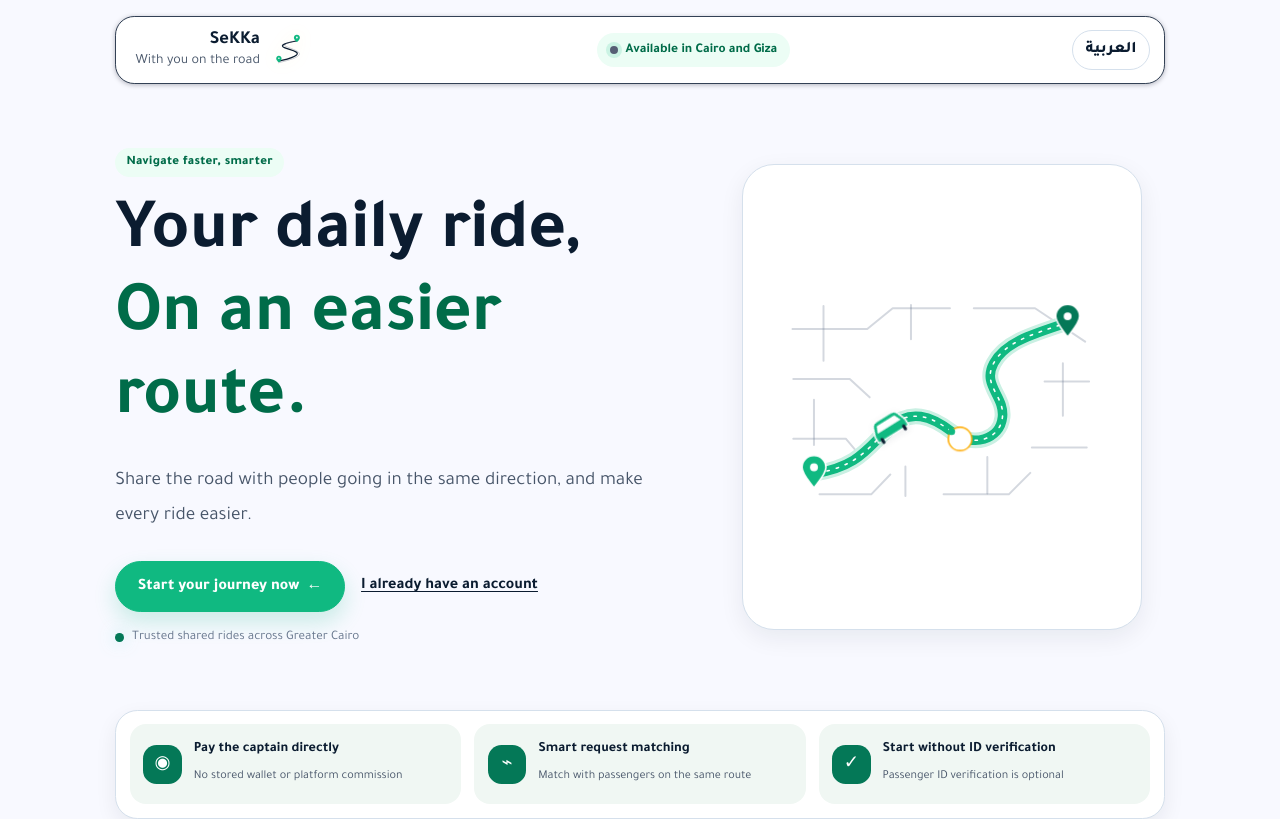
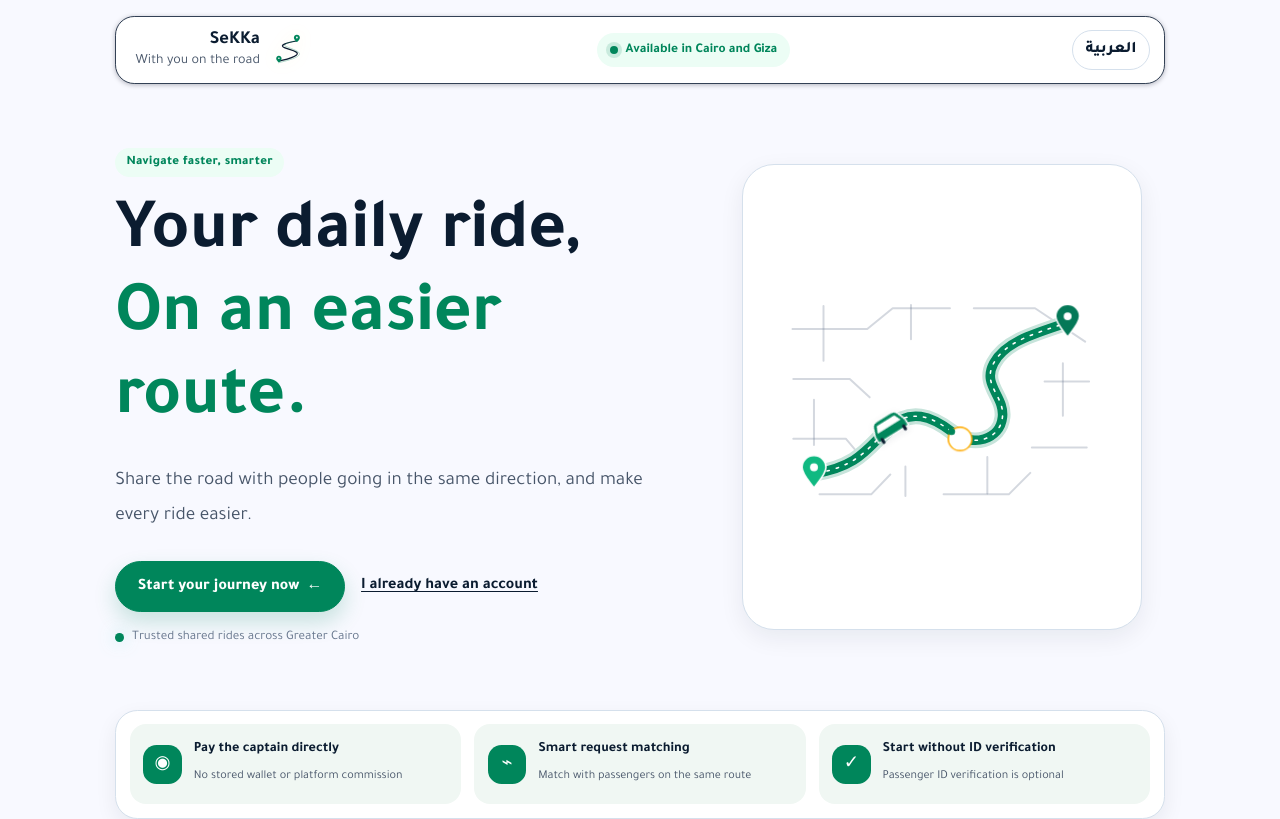
Before and after one commit to sekka-go/SeKKa, a React (Vite) app in the folder web/: page / in a window 1280 px wide. Shown: the top 819 px of the page. Built offline with nearby package versions, Linux system fonts and the light colour scheme; no server answers.

Commit message:
Polish theme greens, reload splash, and notifications toggle

```diff
--- a/web/src/App.tsx
+++ b/web/src/App.tsx
@@ -5,7 +5,7 @@ import RouteChunkBoundary from "./components/RouteChunkBoundary";
 import SekkaSplash from "./components/SekkaSplash";
 import type { Session, Toast } from "./types";
 import type { ThemePreference } from "./components/ThemePreferenceCard";
-import { t, useLanguage } from "./i18n/runtime";
+import { isRefreshNavigation, t, useLanguage } from "./i18n/runtime";
 import InfoPages from "./components/InfoPages";
 import type { InfoPageKey } from "./components/InfoPages";
 import BrandLogo from "./components/BrandLogo";
@@ -56,9 +56,12 @@ function RouteLoading() {
 
 export default function App() {
   const { direction } = useLanguage();
+  const isRefresh = isRefreshNavigation();
+  const startupSplashStartedAt = useRef(performance.now());
   const [session, setSession] = useState<Session | null>(() => getStoredSession());
   const [sessionCheckPending, setSessionCheckPending] = useState(() => Boolean(getStoredSession()));
   const [sessionCheckTimedOut, setSessionCheckTimedOut] = useState(false);
+  const [refreshSplashVisible, setRefreshSplashVisible] = useState(() => isRefresh);
   const [showWelcome] = useState(() => currentPathname() === "/" && !getStoredSession() && !hasSeenWelcome());
   const [themePreference, setThemePreference] = useState<ThemePreference>(readThemePreference);
   const resolvedTheme = resolveTheme(themePreference);
@@ -106,19 +109,31 @@ export default function App() {
         clearSession(); setSession(null); notify(t("انتهت جلستك، سجّل الدخول مرة أخرى."), "info");
       }
     }).finally(() => {
-      if (active) {
+      if (!active) return;
+      const finish = () => {
+        if (!active) return;
         setSessionCheckPending(false);
         setSessionCheckTimedOut(false);
-      }
+      };
+      const minRefreshSplash = isRefresh ? 1200 : 0;
+      const remaining = Math.max(0, minRefreshSplash - (performance.now() - startupSplashStartedAt.current));
+      if (remaining) window.setTimeout(finish, remaining);
+      else finish();
     });
     return () => { active = false; };
   }, [session?.token]); // eslint-disable-line react-hooks/exhaustive-deps
 
   useEffect(() => {
     if (!session || !sessionCheckPending) return;
-    const timeout = window.setTimeout(() => setSessionCheckTimedOut(true), 4000);
+    const timeout = window.setTimeout(() => setSessionCheckTimedOut(true), isRefresh ? 1500 : 4000);
     return () => window.clearTimeout(timeout);
   }, [session?.token, sessionCheckPending]);
+
+  useEffect(() => {
+    if (!refreshSplashVisible) return;
+    const timeout = window.setTimeout(() => setRefreshSplashVisible(false), 1200);
+    return () => window.clearTimeout(timeout);
+  }, []);
 
   useEffect(() => {
     if (!showWelcome) return;
@@ -134,7 +149,7 @@ export default function App() {
   const policyPage = publicPolicyPath(currentPathname());
 
   return <div className="app-shell" data-theme={resolvedTheme} dir={direction}>
-    {sessionCheckPending && !sessionCheckTimedOut && <SekkaSplash title={t("اسم التطبيق")} tagline={t("طريقك أسهل مع سِكّة")} accessibleLabel={t("جاري فتح سِكّة")} />}
+    {(refreshSplashVisible || sessionCheckPending && !sessionCheckTimedOut) && <SekkaSplash title={t("اسم التطبيق")} tagline={t("طريقك أسهل مع سِكّة")} accessibleLabel={t("جاري فتح سِكّة")} variant={isRefresh ? "refresh" : "brand"} />}
     {sessionCheckPending && sessionCheckTimedOut && <div className="startup-home-skeleton" role="status" aria-label={t("جاري تحميل الصفحة الرئيسية")}><span /><span /><span /><span /></div>}
     {toast && <div className={`toast toast-${toast.tone}`} role={toast.tone === "error" ? "alert" : "status"} aria-live={toast.tone === "error" ? "assertive" : "polite"}><span className="toast-icon" aria-hidden="true">{toast.tone === "success" ? "✓" : toast.tone === "error" ? "!" : "i"}</span><span className="toast-message">{toast.text}</span><button onClick={() => { setToast(null); if (toastTimer.current !== null) window.clearTimeout(toastTimer.current); toastTimer.current = null; }} aria-label={t("إغلاق")}>×</button></div>}
     {policyPage ? <main className="public-policy-page"><header><a href="/" aria-label="SeKKa"><BrandLogo /></a><PublicLanguageToggle /></header><InfoPages page={policyPage} onBack={() => { window.location.assign("/"); }} /></main> : session ? <RouteChunkBoundary><Suspense fallback={<RouteLoading />}><Workspace session={session} onSignOut={signOut} notify={notify} themePreference={themePreference} resolvedTheme={resolvedTheme} onThemePreferenceChange={setThemePreference} /></Suspense></RouteChunkBoundary> : currentPathname() === "/login" || currentPathname() === "/register" || isProtectedPath(currentPathname()) || !showWelcome ? <RouteChunkBoundary><Suspense fallback={<RouteLoading />}><AuthScreen onSignedIn={onSignedIn} notify={notify} /></Suspense></RouteChunkBoundary> : <LandingScreen />}
--- a/web/src/auth-layout.css
+++ b/web/src/auth-layout.css
@@ -391,7 +391,7 @@
 }
 
 .journey-particle:nth-child(9) { left: 18%; top: 89%; background: #fb7185; animation-delay: -3.5s; }
-.journey-particle:nth-child(10) { left: 77%; top: 35%; background: #34d399; animation-delay: -1.5s; }
+.journey-particle:nth-child(10) { left: 77%; top: 35%; background: var(--color-success); animation-delay: -1.5s; }
 .journey-particle:nth-child(11) { left: 93%; top: 76%; background: #60a5fa; animation-delay: -5.5s; }
 .journey-particle:nth-child(12) { left: 42%; top: 12%; background: #facc15; animation-delay: -.5s; }
 
--- a/web/src/product-system.css
+++ b/web/src/product-system.css
@@ -9,7 +9,7 @@
   --yellow-deep: #a87900;
   --cyan: #67d6d4;
   --danger: #fca5a5;
-  --success: #4ade80;
+  --success: var(--color-success);
   --warning: #fbbf24;
   --info: #7dd3fc;
   --page-bg: #0f172a;
@@ -83,7 +83,7 @@ button:focus-visible, a:focus-visible, summary:focus-visible, input:focus-visibl
 .workspace .button-quiet { color: var(--muted); background: rgba(148, 163, 184, .06); border-color: var(--line); }
 .workspace .button-dark { color: var(--ink); background: #0f172a; }
 .workspace .status-chip, .workspace .online-pill { color: var(--muted); background: rgba(148, 163, 184, .08); border-color: var(--line); }
-.workspace .status-active, .workspace .status-approved, .workspace .status-completed, .workspace .status-reached { color: #86efac; background: rgba(34, 197, 94, .1); border-color: rgba(34, 197, 94, .2); }
+.workspace .status-active, .workspace .status-approved, .workspace .status-completed, .workspace .status-reached { color: var(--color-success); background: color-mix(in srgb, var(--color-success) 12%, var(--color-surface)); border-color: color-mix(in srgb, var(--color-success) 24%, var(--color-border)); }
 .workspace .status-pending, .workspace .status-waiting, .workspace .status-scheduled, .workspace .status-needs_captain, .workspace .status-price_review { color: var(--color-accent-text); background: rgba(245, 158, 11, .1); border-color: rgba(245, 158, 11, .2); }
 .workspace .status-rejected, .workspace .status-cancelled, .workspace .status-banned, .workspace .status-suspended, .workspace .status-suspended_grace_expired { color: #fca5a5; background: rgba(239, 68, 68, .1); border-color: rgba(239, 68, 68, .2); }
 .workspace .status-assigned, .workspace .status-in_progress { color: #7dd3fc; background: rgba(14, 165, 233, .1); border-color: rgba(14, 165, 233, .2); }
@@ -119,7 +119,7 @@ button:focus-visible, a:focus-visible, summary:focus-visible, input:focus-visibl
 .connection-state { font-size: .8rem; }
 .connection-state.is-online { color: #a1a1aa; }
 .connection-state.is-offline { color: #fca5a5; }
-.connection-state i { width: .45rem; height: .45rem; background: var(--success); box-shadow: 0 0 0 3px rgba(34, 197, 94, .11); }
+.connection-state i { width: .45rem; height: .45rem; background: var(--success); box-shadow: 0 0 0 3px color-mix(in srgb, var(--success) 14%, transparent); }
 .connection-state.is-offline i { background: #ef4444; box-shadow: 0 0 0 3px rgba(239, 68, 68, .11); }
 .icon-button { display: inline-grid; place-items: center; width: 2.75rem; height: 2.75rem; border: 1px solid var(--line); border-radius: .8rem; transition: color .16s ease, border-color .16s ease, background .16s ease; }
 .icon-button:hover, .icon-button.is-open { color: var(--color-accent-text); border-color: rgba(234, 179, 8, .5); background: rgba(234, 179, 8, .08); }
@@ -164,7 +164,7 @@ button:focus-visible, a:focus-visible, summary:focus-visible, input:focus-visibl
 .form-stack label, .admin-broadcast-form label { color: #d4d4d8; }
 .inline-error { color: #fecaca; background: rgba(127, 29, 29, .2); border-color: rgba(248, 113, 113, .3); border-radius: .75rem; }
 .status-chip, .online-pill { min-height: 1.7rem; padding: .28rem .6rem; border: 1px solid transparent; border-radius: 999px; font-weight: 700; }
-.status-active, .status-approved, .status-completed, .status-reached { color: #86efac; background: rgba(34, 197, 94, .1); border-color: rgba(34, 197, 94, .2); }
+.status-active, .status-approved, .status-completed, .status-reached { color: var(--color-success); background: color-mix(in srgb, var(--color-success) 12%, var(--color-surface)); border-color: color-mix(in srgb, var(--color-success) 24%, var(--color-border)); }
 .status-pending, .status-waiting, .status-scheduled, .status-needs_captain, .status-price_review { color: var(--color-accent-text); background: rgba(245, 158, 11, .1); border-color: rgba(245, 158, 11, .2); }
 .status-rejected, .status-cancelled, .status-banned, .status-suspended, .status-suspended_grace_expired { color: #fca5a5; background: rgba(239, 68, 68, .1); border-color: rgba(239, 68, 68, .2); }
 .status-assigned, .status-in_progress { color: #7dd3fc; background: rgba(14, 165, 233, .1); border-color: rgba(14, 165, 233, .2); }
@@ -203,7 +203,7 @@ button:focus-visible, a:focus-visible, summary:focus-visible, input:focus-visibl
 .admin-control-panel input:focus, .admin-control-panel select:focus, .admin-control-panel textarea:focus { border-color: var(--yellow); outline: 3px solid var(--focus-ring); outline-offset: 1px; }
 .admin-control-panel article { color: var(--ink); background: rgba(30, 41, 59, .66); border-color: var(--line); border-radius: .9rem; }
 .admin-status-pill { display: inline-flex; align-items: center; min-height: 1.6rem; padding: .2rem .55rem; border: 1px solid transparent; border-radius: 999px; font-size: .72rem; font-weight: 700; line-height: 1.25rem; white-space: nowrap; }
-.admin-status-pill.is-success { color: #86efac; background: rgba(34, 197, 94, .1); border-color: rgba(34, 197, 94, .2); }
+.admin-status-pill.is-success { color: var(--color-success); background: color-mix(in srgb, var(--color-success) 12%, var(--color-surface)); border-color: color-mix(in srgb, var(--color-success) 24%, var(--color-border)); }
 .admin-status-pill.is-warning { color: var(--color-accent-text); background: rgba(245, 158, 11, .1); border-color: rgba(245, 158, 11, .2); }
 .admin-status-pill.is-danger { color: #fca5a5; background: rgba(239, 68, 68, .1); border-color: rgba(239, 68, 68, .2); }
 .admin-status-pill.is-info { color: #7dd3fc; background: rgba(14, 165, 233, .1); border-color: rgba(14, 165, 233, .2); }
--- a/web/src/stitch-experience.css
+++ b/web/src/stitch-experience.css
@@ -1,6 +1,7 @@
 /* Stitch-informed screen composition and SeKKa design tokens.
    Keep product behavior and preserve the header logo's existing appearance. */
 :root {
+  --brand-green: #00865b;
   --color-background: #090d16;
   --color-surface: #0f172a;
   --color-surface-elevated: #1e293b;
@@ -9,14 +10,14 @@
   --color-text-primary: #f8fafc;
   --color-text-secondary: #cbd5e1;
   --color-text-muted: #94a3b8;
-  --color-primary: #10b981;
+  --color-primary: var(--brand-green);
   --color-primary-text: #ffffff;
-  --color-accent: #4edea3;
-  --color-accent-text: #6ffbbe;
-  --color-secondary: #bec6e0;
-  --color-icon: #4edea3;
+  --color-accent: var(--brand-green);
+  --color-accent-text: var(--brand-green);
+  --color-secondary: var(--brand-green);
+  --color-icon: var(--brand-green);
   --color-border: #334155;
-  --color-success: #4edea3;
+  --color-success: var(--brand-green);
   --color-warning: #fbbf24;
   --color-error: #f87171;
   --color-danger: #f87171;
@@ -30,7 +31,7 @@
   --color-navigation-active: rgb(16 185 129 / 16%);
   --color-hover: rgb(148 163 184 / 10%);
   --color-selection: #10b981;
-  --color-focus: #34d399;
+  --color-focus: var(--brand-green);
   --color-shadow: rgb(2 6 23 / 24%);
   --color-soft-accent: rgb(16 185 129 / 11%);
   --color-soft-cyan: rgb(56 189 248 / 10%);
@@ -40,8 +41,8 @@
   --panel: var(--color-surface);
   --panel-hi: var(--color-surface-elevated);
   --yellow: var(--color-primary);
-  --yellow-deep: var(--color-accent-text);
-  --cyan: #4edea3;
+  --yellow-deep: var(--brand-green);
+  --cyan: var(--brand-green);
   --danger: var(--color-danger);
   --success: var(--color-success);
   --warning: var(--color-warning);
@@ -53,16 +54,16 @@
   --space-card: 1.15rem;
   --bg: var(--color-background);
   --surface: var(--color-surface);
-  --icon-chip-bg: rgba(255, 210, 31, .08);
-  --icon-fg: var(--color-icon);
-  --icon-chip-bg-active: rgba(255, 210, 31, .16);
-  --icon-fg-active: var(--color-accent-text);
+  --icon-chip-bg: color-mix(in srgb, var(--brand-green) 12%, var(--color-surface));
+  --icon-fg: var(--brand-green);
+  --icon-chip-bg-active: var(--brand-green);
+  --icon-fg-active: #ffffff;
   --online-bg: color-mix(in srgb, var(--color-success) 12%, var(--color-surface));
   --online-fg: var(--color-success);
   --online-dot: var(--color-success);
-  --splash-accent: #7ee8b0;
-  --splash-line-soft: color-mix(in srgb, #7ee8b0 40%, transparent);
-  --splash-ring: color-mix(in srgb, #7ee8b0 10%, transparent);
+  --splash-accent: var(--brand-green);
+  --splash-line-soft: color-mix(in srgb, var(--brand-green) 40%, transparent);
+  --splash-ring: color-mix(in srgb, var(--brand-green) 10%, transparent);
   font-family: Tajawal, "Plus Jakarta Sans", "Segoe UI", sans-serif;
 }
 
@@ -76,14 +77,14 @@
   --color-text-primary: #0b1c30;
   --color-text-secondary: #475569;
   --color-text-muted: #64748b;
-  --color-primary: #10b981;
+  --color-primary: var(--brand-green);
   --color-primary-text: #ffffff;
-  --color-accent: #047857;
-  --color-accent-text: #006c49;
-  --color-secondary: #565e74;
-  --color-icon: #006c49;
+  --color-accent: var(--brand-green);
+  --color-accent-text: var(--brand-green);
+  --color-secondary: var(--brand-green);
+  --color-icon: var(--brand-green);
   --color-border: #d5e0ec;
-  --color-success: #047857;
+  --color-success: var(--brand-green);
   --color-warning: #855300;
   --color-error: #b91c1c;
   --color-danger: #b91c1c;
@@ -97,28 +98,28 @@
   --color-navigation-active: #d1fae5;
   --color-hover: #eaf4ee;
   --color-selection: #10b981;
-  --color-focus: #047857;
+  --color-focus: var(--brand-green);
   --color-shadow: rgb(15 23 42 / 7%);
   --color-soft-accent: #ecfdf5;
   --color-soft-cyan: #e7f5f4;
   --yellow: #10b981;
-  --yellow-deep: #047857;
-  --cyan: #047857;
-  --icon-chip-bg: #2d6a4f;
+  --yellow-deep: var(--brand-green);
+  --cyan: var(--brand-green);
+  --icon-chip-bg: var(--brand-green);
   --icon-fg: #ffffff;
-  --icon-chip-bg-active: #1b4332;
+  --icon-chip-bg-active: var(--brand-green);
   --icon-fg-active: #ffffff;
-  --splash-accent: #2d6a4f;
-  --splash-line-soft: color-mix(in srgb, #2d6a4f 40%, transparent);
-  --splash-ring: color-mix(in srgb, #2d6a4f 10%, transparent);
+  --splash-accent: var(--brand-green);
+  --splash-line-soft: color-mix(in srgb, var(--brand-green) 40%, transparent);
+  --splash-ring: color-mix(in srgb, var(--brand-green) 10%, transparent);
 }
 
 html, body, #root, .app-shell { background: var(--color-background); color: var(--color-text-primary); }
 body { font-family: Tajawal, "Plus Jakarta Sans", "Segoe UI", sans-serif; }
 .app-shell :is(input, select, textarea) { border-radius: .8rem; }
 .app-shell :is(input, select, textarea):focus-visible { outline: 2px solid var(--color-focus); outline-offset: 1px; }
-.app-shell .button-primary { color: #fff; background: var(--color-primary); border-color: var(--color-primary); box-shadow: 0 5px 14px color-mix(in srgb, var(--color-primary) 18%, transparent); }
-.app-shell .button-primary:hover:not(:disabled) { background: #059669; border-color: #059669; }
+.app-shell .button-primary { color: #fff; background: var(--brand-green); border-color: var(--brand-green); box-shadow: 0 5px 16px color-mix(in srgb, var(--brand-green) 34%, transparent); }
+.app-shell .button-primary:hover:not(:disabled) { background: var(--brand-green); border-color: var(--brand-green); box-shadow: 0 6px 20px color-mix(in srgb, var(--brand-green) 48%, transparent); }
 .app-shell .button-outline, .app-shell .button-secondary { background: var(--color-surface-elevated); }
 .app-shell .button-danger, .app-shell .button-cancel-trip { color: var(--color-danger); background: color-mix(in srgb, var(--color-danger) 9%, var(--color-surface)); border-color: color-mix(in srgb, var(--color-danger) 45%, var(--color-border)); }
 .app-shell :is(.surface, .auth-card, .verification-center, .messages-workspace, .admin-control-panel article) { border-color: var(--color-border); border-radius: var(--radius-card); box-shadow: 0 2px 8px -2px var(--color-shadow), 0 1px 3px var(--color-shadow); }
@@ -214,8 +215,8 @@ body { font-family: Tajawal, "Plus Jakarta Sans", "Segoe UI", sans-serif; }
 .workspace .sidebar-primary-nav { gap: .35rem; }
 .workspace .sidebar-primary-nav .nav-item, .workspace .sidebar-utilities .nav-item { min-height: 2.9rem; padding: .55rem .7rem; color: #cbd5e1; border-radius: .85rem; }
 .workspace .sidebar-primary-nav .nav-item:hover, .workspace .sidebar-utilities .nav-item:hover { color: #fff; background: rgb(148 163 184 / 10%); }
-.workspace .sidebar-primary-nav .nav-item.nav-active { color: #6ffbbe; background: rgb(16 185 129 / 16%); box-shadow: inset 3px 0 #10b981; }
-.workspace .sidebar-primary-nav .nav-active .nav-icon { color: #6ffbbe; }
+.workspace .sidebar-primary-nav .nav-item.nav-active { color: var(--brand-green); background: color-mix(in srgb, var(--brand-green) 14%, var(--color-surface)); box-shadow: inset 3px 0 var(--brand-green); }
+.workspace .sidebar-primary-nav .nav-active .nav-icon { color: var(--icon-fg-active); }
 .workspace .sidebar-utilities { padding-top: .5rem; border-top: 1px solid rgb(148 163 184 / 18%); }
 .workspace .sidebar-info-links button { color: #9eacc0; }
 .workspace .sidebar-profile { min-height: 4.3rem; border: 1px solid rgb(148 163 184 / 24%); border-radius: 1rem; background: #18263a; }
@@ -362,6 +363,32 @@ body { font-family: Tajawal, "Plus Jakarta Sans", "Segoe UI", sans-serif; }
 .app-settings-stack { background: var(--bg); }
 .app-settings-section { background: var(--surface); }
 
+/* Keep green actions saturated and consistent in the Light and Dark palettes. */
+:root[data-theme="light"] .app-shell :is(.button-primary, .button-outline, .button-secondary, .button-quiet, .button-dark):not(.button-danger):not(.button-cancel-trip):not(.is-danger):not(:disabled) {
+  color: #fff;
+  background: var(--brand-green);
+  border-color: var(--brand-green);
+  box-shadow: 0 4px 14px color-mix(in srgb, var(--brand-green) 32%, transparent);
+}
+:root[data-theme="light"] .app-shell :is(.button-primary, .button-outline, .button-secondary, .button-quiet, .button-dark):not(.button-danger):not(.button-cancel-trip):not(.is-danger):hover:not(:disabled) {
+  filter: brightness(1.08);
+  box-shadow: 0 6px 20px color-mix(in srgb, var(--brand-green) 44%, transparent);
+}
+:root[data-theme="light"] .app-shell .workspace .topbar :is(.notification-bell, .mobile-menu),
+:root[data-theme="light"] .app-shell .workspace .notification-icon-action,
+:root[data-theme="light"] .app-shell .theme-mode-toggle {
+  color: #fff;
+  background: var(--brand-green);
+  border-color: var(--brand-green);
+  box-shadow: 0 4px 14px color-mix(in srgb, var(--brand-green) 32%, transparent);
+}
+:root[data-theme="light"] .app-shell .workspace .topbar :is(.notification-bell, .mobile-menu):hover:not(:disabled),
+:root[data-theme="light"] .app-shell .workspace .notification-icon-action:hover:not(:disabled),
+:root[data-theme="light"] .app-shell .theme-mode-toggle:hover:not(:disabled) {
+  filter: brightness(1.08);
+  box-shadow: 0 6px 20px color-mix(in srgb, var(--brand-green) 44%, transparent);
+}
+
 /* Registration scrolls as one document on phones so consent and submit remain reachable. */
 @media (max-width: 560px) {
   html:has(.auth-register-page),
```
Also changed, not shown: web/src/components/SekkaSplash.tsx (+31 -5 lines), web/src/i18n/runtime.tsx (+9 -1 lines), web/src/screens/Workspace.tsx (+31 -2 lines), web/src/splash.css (+18 -0 lines), web/src/i18n/locales/en.json, web/src/styles.css.
